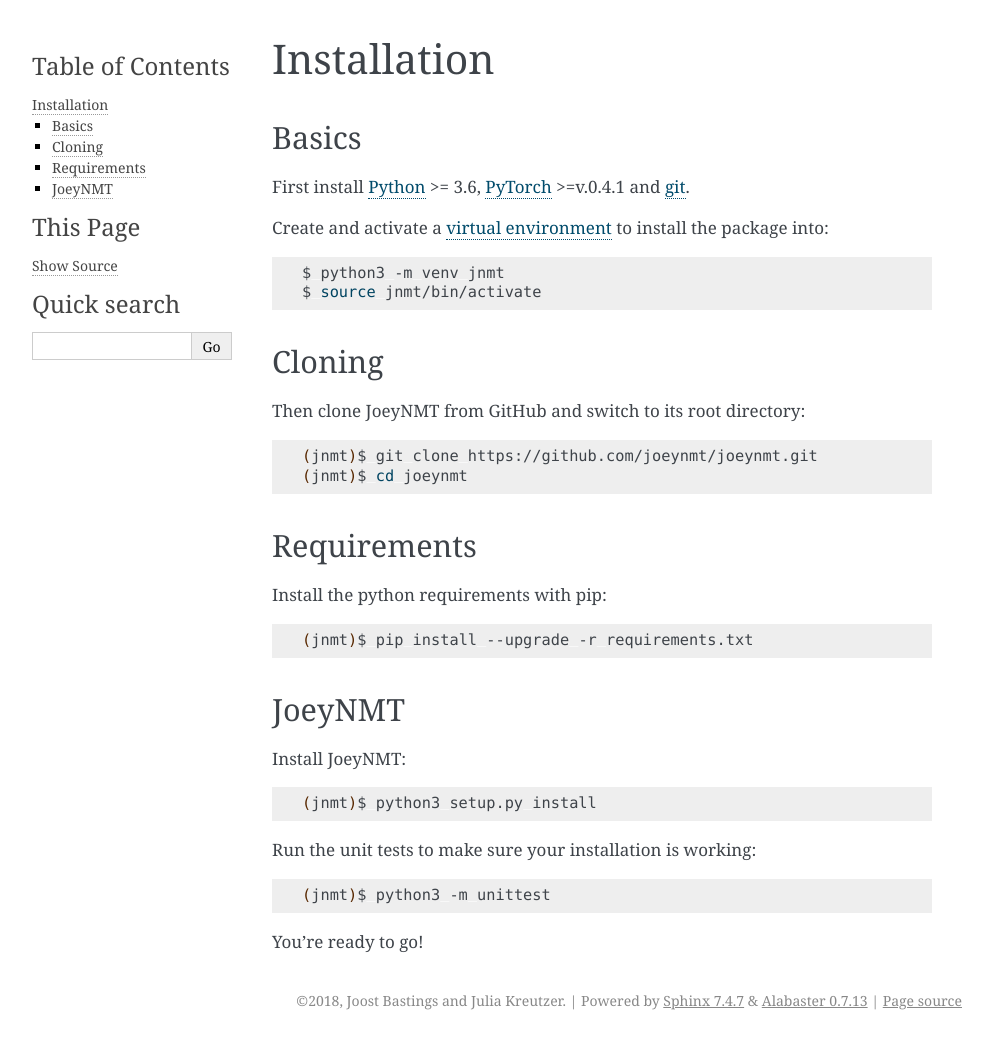
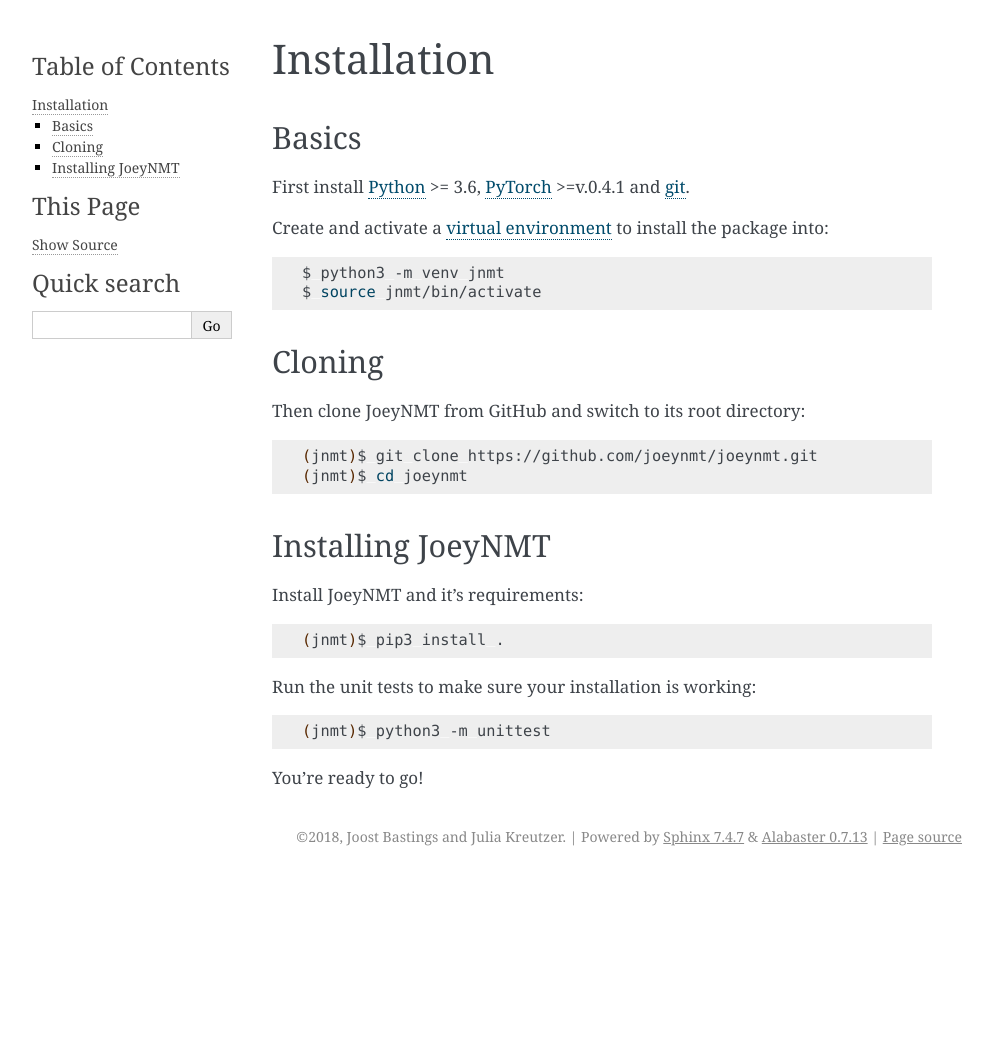
Before and after one commit to joeynmt/joeynmt, a Sphinx documentation site: the page built from docs/source/install.rst, in a window 1280 px wide. Shown: the whole page, without its empty margins (148-1141 px from the left). Built offline with Sphinx 7.4.7, drawn with Linux system fonts in a browser that asks for light colours; after the commit the page ends 900 px from its top, so only the background shows below that.

Commit message:
Update installation instructions in docs

```diff
--- a/docs/source/install.rst
+++ b/docs/source/install.rst
@@ -28,24 +28,14 @@
    (jnmt)$ cd joeynmt
 
 
-Requirements
-------------
+Installing JoeyNMT
+------------------
 
-Install the python requirements with pip:
+Install JoeyNMT and it's requirements:
 
 .. code-block:: bash
 
-   (jnmt)$ pip install --upgrade -r requirements.txt
-
-
-JoeyNMT
--------
-
-Install JoeyNMT:
-
-.. code-block:: bash
-
-   (jnmt)$ python3 setup.py install
+   (jnmt)$ pip3 install .
 
 Run the unit tests to make sure your installation is working:
 
```
